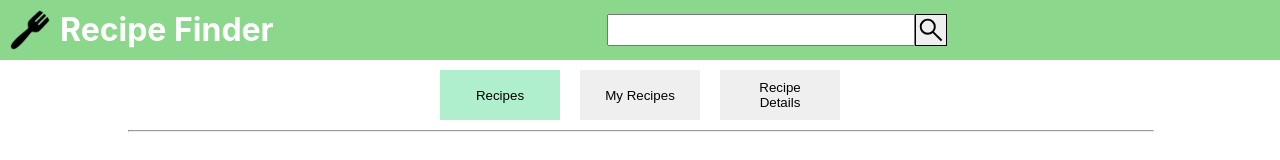
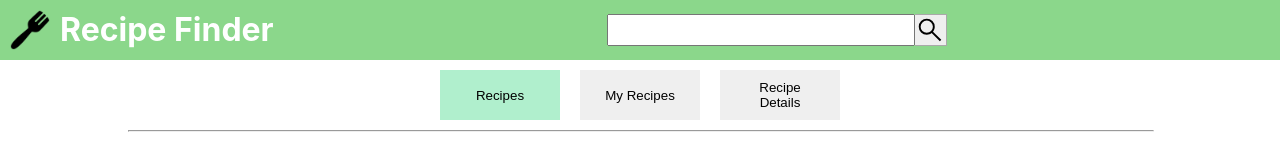
Before and after one commit to cesarrodas/cooking, a React (Create React App) app: page / in a window 1280 px wide. Shown: the top 160 px of the page. Built offline with nearby package versions, Linux system fonts and the light colour scheme.

Commit message:
border to search

```diff
--- a/src/components/RecipeDetail.js
+++ b/src/components/RecipeDetail.js
@@ -32,7 +32,6 @@ const RecipeDetail = ({ recipeData, savedRecipes, setSavedRecipes }) => {
 
     const saveText = () => {
       for ( let recipe of savedRecipes) {
-        console.log("RECIPE ID", recipe.id, "SELECTED RECIPE ID", recipeData.id);
         if(recipe.id === recipeData.id){
           return <button className='recipeDetail-saveButton'>Saved!</button>
         }
@@ -48,7 +47,6 @@ const RecipeDetail = ({ recipeData, savedRecipes, setSavedRecipes }) => {
           <h2>Summary</h2>
           <div>{ parse(recipeData.summary, options)}</div>
           <h2>Instructions</h2>
-          { console.log(steps) }
           {
             steps
           }
@@ -68,9 +66,6 @@ const RecipeDetail = ({ recipeData, savedRecipes, setSavedRecipes }) => {
         <div className="selectRecipe"><div className="selectRecipeMessage">Find and select a recipe.</div></div>
         : recipe()
       }
-      {
-        recipeData ? console.log(recipeData) : null
-      }
     </div>
   )
 }
--- a/src/components/SearchBar.css
+++ b/src/components/SearchBar.css
@@ -12,8 +12,17 @@
   justify-content: center;
 }
 
+.centerer > .searchBar:focus {
+  border: 3px solid green;
+}
+
 .searchBar {
   width: 300px;
+}
+
+.searchBar:focus {
+  border: none;
+  outline: none;
 }
 
 .searchButton {
@@ -21,7 +30,8 @@
   width: 32px;
   padding: 0;
   margin: 0;
-  border: 1px solid black;
+  border: 1px solid darkgrey;
+  border-left: none;
 }
 
 .search-icon {
```
